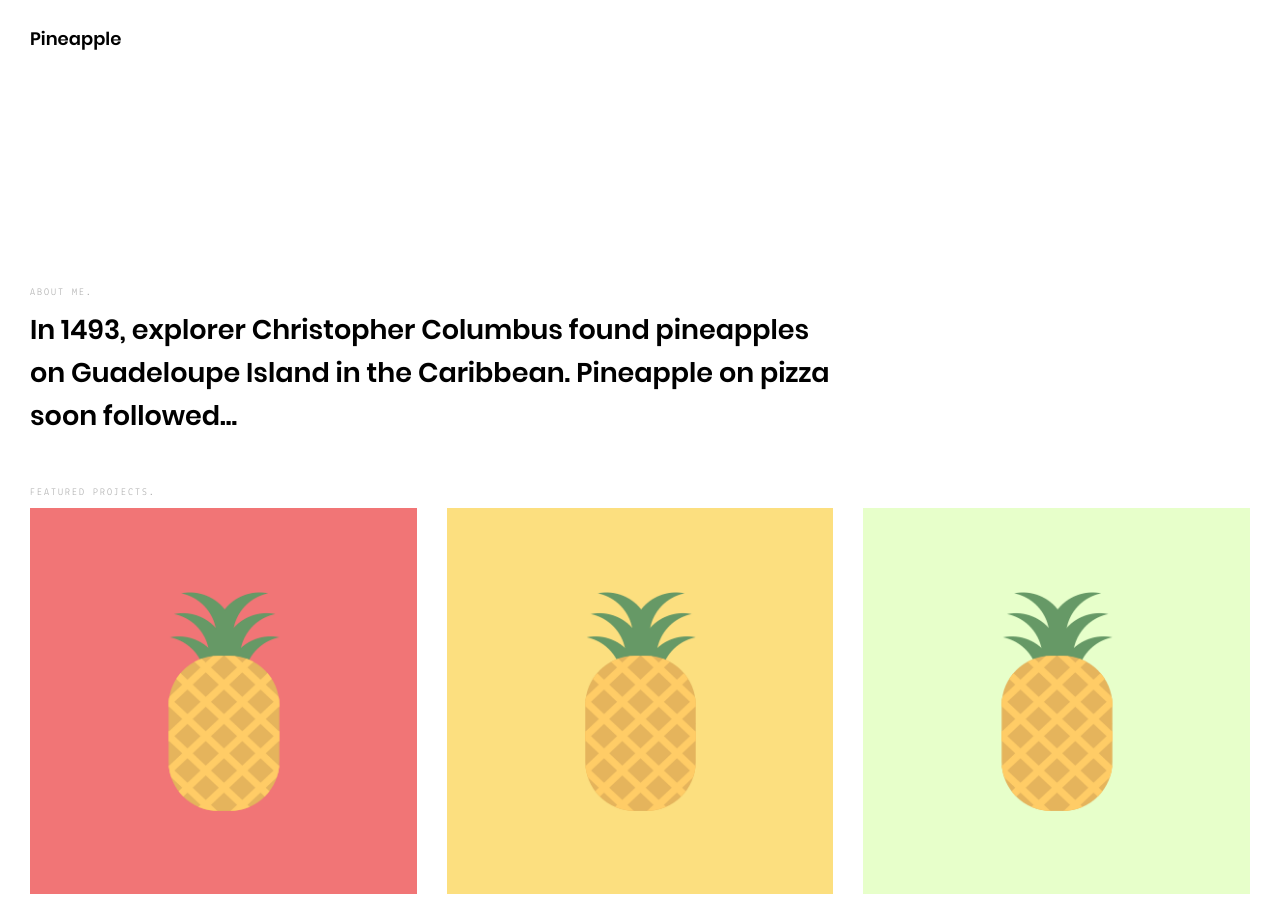
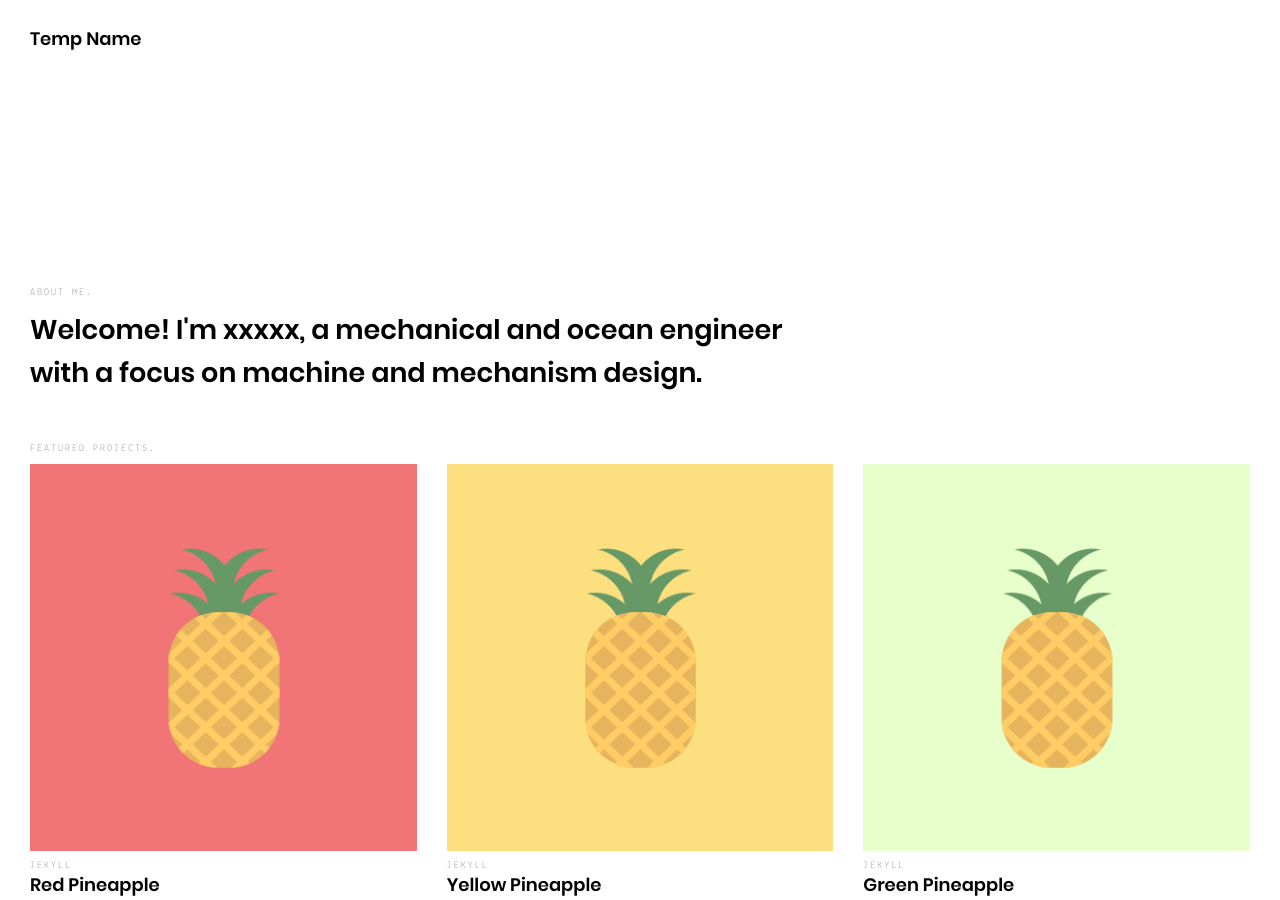
Before and after one commit to amdapoz/portfolio, a Jekyll site: the page built from index.html, in a window 1280 px wide and 900 px high. Built offline with Jekyll 4.4.1, drawn with Linux system fonts in a browser that asks for light colours.

Commit message:
Update _config.yml

```diff
--- a/_config.yml
+++ b/_config.yml
@@ -1,8 +1,7 @@
 # User config
-author: "Pineapple"
-tagline: "Pineapple Certfied Jekyll Theme"
-description: "In 1493, explorer Christopher Columbus found pineapples on Guadeloupe Island in the Caribbean. Pineapple on pizza soon followed..."
-keywords: "Pineapple, Pineapple Pizza, Pineapple House"
+author: "Temp Name"
+tagline: "Engineering Portfolio"
+description: "Welcome! I'm xxxxx, a mechanical and ocean engineer with a focus on machine and mechanism design."
 email: "pineapple@example.com"
 linkedin: "https://www.linkedin.com/"
 twitter: "https://twitter.com/"
```
